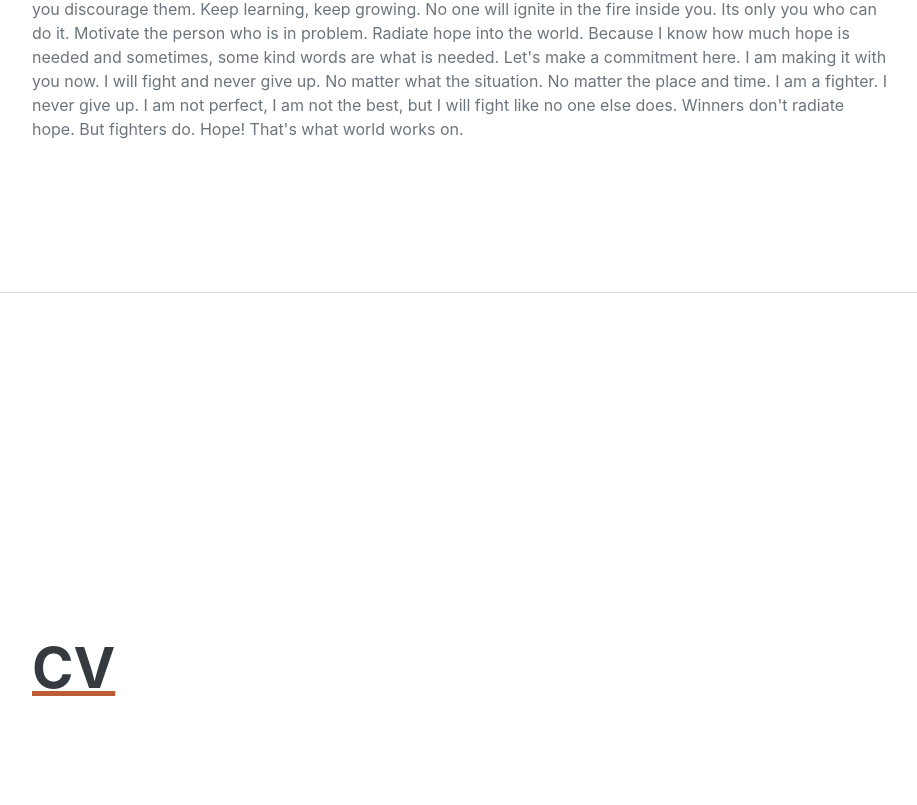
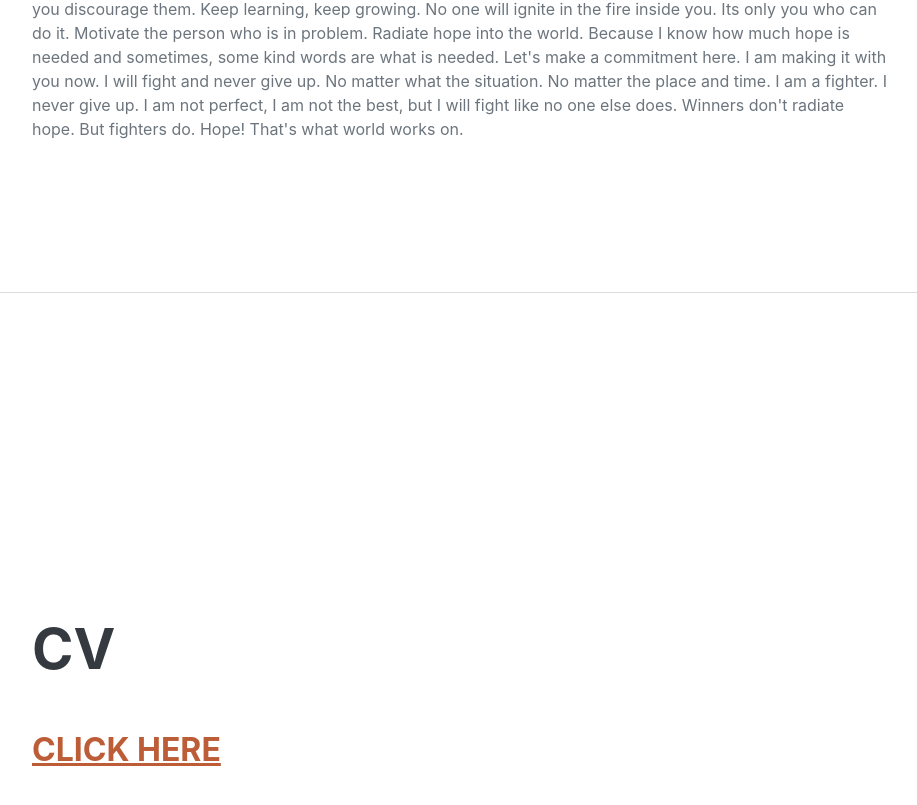
Before and after one commit to shubhamingaleiitb/shubhamingale, a plain HTML site: page index.html in a window 1280 px wide. Shown: the part 1309-2114 px from the top of the page, without its empty margins (288-1205 px from the left). Drawn offline with nearby package versions, Linux system fonts and the light colour scheme; a web font is replaced by a local one.

Commit message:
Update index.html

```diff
--- a/index.html
+++ b/index.html
@@ -82,8 +82,12 @@
             <hr class="m-0" />
             <section class="resume-section" id="cv">
                 <div class="resume-section-content">
-                    <a href="cv.html"><h2 class="mb-5">CV</h2></a>
+                   <h2 class="mb-5">CV</h2>
+                     <div class="flex-grow-1">
+                            <h3 class="mb-0"> <a href="cv.html">Click here</a></h3>
 
+
+                        </div>
 
 
                 </div>
```
